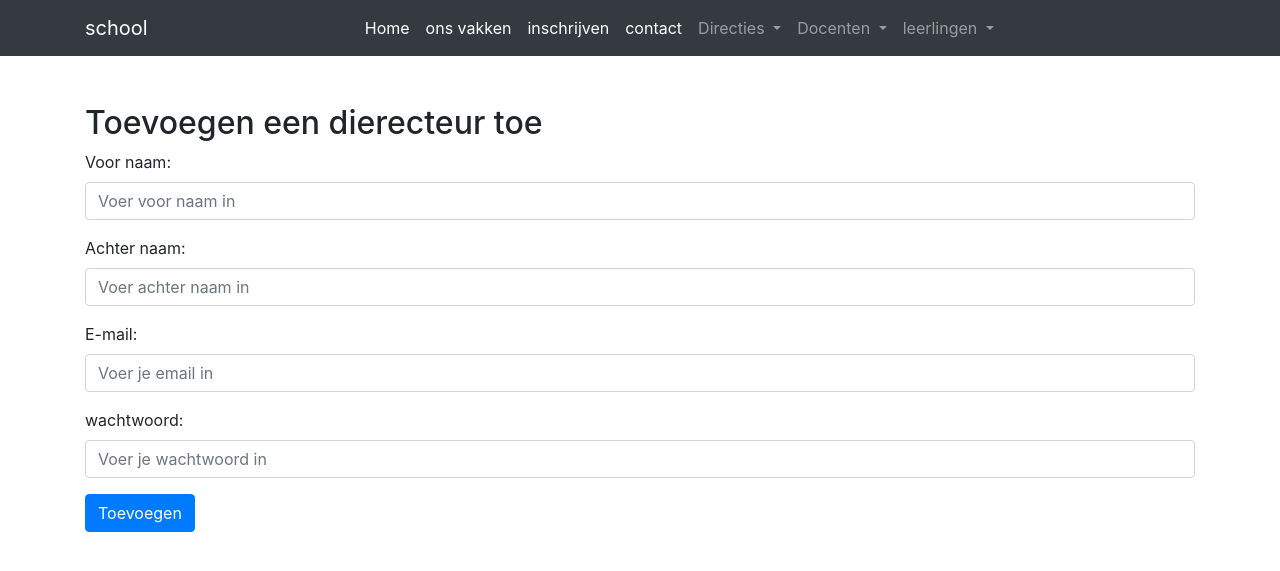
After one commit to osamamohti2002/project_php_school, a PHP site: page /directie/carete-directie.php in a window 1280 px wide. The commit adds this page. Shown: the top 571 px of the page. Run offline with PHP 8.4, Linux system fonts and the light colour scheme; some libraries are stand-ins or nearby versions.

Commit message:
carete - read - update directie

```diff
--- a/conn.php
+++ b/conn.php
@@ -8,7 +8,6 @@ $password = "";
 try{
 
 $database_conection = new PDO($dsn, $username, $password);
-echo 'je bent verbonden met database';
 
 }catch(PDOException $e){
     echo 'verbinden met database mislukt ' .  $e->getMessage();
--- /dev/null
+++ b/directie/carete-directie.php
@@ -0,0 +1,62 @@
+<!DOCTYPE html>
+<html lang="en">
+<head>
+    <meta charset="UTF-8">
+    <meta name="viewport" content="width=device-width, initial-scale=1.0">
+    <link rel="stylesheet" href="https://maxcdn.bootstrapcdn.com/bootstrap/4.5.2/css/bootstrap.min.css">
+    <title>Document</title>
+</head>
+<body>
+    <?php require_once 'navbar-directie.php';
+          include '../conn.php';
+       if(isset($_POST['sing_up'])){
+        $first_name = $_POST['first_name'];
+        $last_name = $_POST['last_name'];
+        $email = $_POST['email'];
+        $password = $_POST['password'];
+        $add_new_user = $database_conection->prepare("INSERT INTO dicrectie (first_name, last_name, email, password) VALUES
+        (:first_name, :last_naem, :email, :password)");
+        $add_new_user->bindParam(':first_name', $first_name);
+        $add_new_user->bindParam(':last_naem', $last_name);
+        $add_new_user->bindParam(':email', $email);
+        $add_new_user->bindParam(':password', $password);
+        $add_new_user->execute();
+
+        if($add_new_user){
+            echo "<div class='alert alert-success' role='alert'>
+            <strong>Success!</strong> User added successfully.
+            </div>";
+        }else{
+            echo "<div class='alert alert-danger' role='alert'>
+            <strong>Error!</strong> Something went wrong.
+            </div>";
+        }
+       }
+    ?>
+    <div class="container mt-5">
+  <h2>Toevoegen een dierecteur toe</h2>
+  <form method="post">
+    <div class="form-group">
+      <label>Voor naam:</label>
+      <input type="text" class="form-control" placeholder="Voer voor naam in" name="first_name" required>
+    </div>
+    <div class="form-group">
+      <label>Achter naam:</label>
+      <input type="text" class="form-control" placeholder="Voer achter naam in" name="last_name" required>
+    </div>
+    <div class="form-group">
+      <label>E-mail:</label>
+      <input type="email" class="form-control" placeholder="Voer je email in" name="email" required>
+    </div>
+    <div class="form-group">
+      <label>wachtwoord:</label>
+      <input type="password" class="form-control" placeholder="Voer je wachtwoord in" name="password" required>
+    </div>
+    <button type="submit" class="btn btn-primary" name="sing_up">Toevoegen</button>
+  </form>
+</div>
+
+
+
+</body>
+</html>
--- /dev/null
+++ b/directie/navbar-directie.php
@@ -0,0 +1,77 @@
+<!DOCTYPE html>
+<html lang="en">
+<head>
+  <meta charset="UTF-8">
+  <meta name="viewport" content="width=device-width, initial-scale=1.0">
+  <title>Bootstrap Navbar</title>
+  <link rel="stylesheet" href="https://maxcdn.bootstrapcdn.com/bootstrap/4.5.2/css/bootstrap.min.css">
+</head>
+<body>
+
+<nav class="navbar navbar-expand-lg navbar-dark bg-dark">
+  <div class="container">
+    <a class="navbar-brand" href="#">school</a>
+    <button class="navbar-toggler" type="button" data-toggle="collapse" data-target="#navbarSupportedContent" aria-controls="navbarSupportedContent" aria-expanded="false" aria-label="Toggle navigation">
+      <span class="navbar-toggler-icon"></span>
+    </button>
+
+    <div class="collapse navbar-collapse justify-content-center" id="navbarSupportedContent">
+      <ul class="navbar-nav">
+        <li class="nav-item active">
+          <a class="nav-link" href="../index.php">Home <span class="sr-only">(current)</span></a>
+        </li>
+        <li class="nav-item">
+          <a class="nav-link active" aria-current="page" href="../index.php">ons vakken</a>
+        </li>
+        <li class="nav-item">
+          <a class="nav-link active" aria-current="page" href="../index.php">inschrijven</a>
+        </li>
+        <li class="nav-item">
+        <a class="nav-link active" aria-current="page" href="../contact.php">contact</a>
+
+        </li>
+        <li class="nav-item dropdown">
+          <a class="nav-link dropdown-toggle" href="#" id="navbarDropdown" role="button" data-toggle="dropdown" aria-haspopup="true" aria-expanded="false">
+            Directies
+          </a>
+          <div class="dropdown-menu" aria-labelledby="navbarDropdown">
+            <a class="dropdown-item" href="carete-directie.php">Toevoegen</a>
+            <a class="dropdown-item" href="update-directie.php">Updaten</a>
+            <a class="dropdown-item" href="read-directie.php">Alle Directies</a>
+            <div class="dropdown-divider"></div>
+            <a class="dropdown-item" href="#">Verwijderen</a>
+          </div>
+        </li>
+        <li class="nav-item dropdown">
+          <a class="nav-link dropdown-toggle" href="#" id="navbarDropdown" role="button" data-toggle="dropdown" aria-haspopup="true" aria-expanded="false">
+            Docenten
+          </a>
+          <div class="dropdown-menu" aria-labelledby="navbarDropdown">
+            <a class="dropdown-item" href="#">Toevoegen</a>
+            <a class="dropdown-item" href="#">Updaten</a>
+            <a class="dropdown-item" href="#">Alle Directies</a>
+            <div class="dropdown-divider"></div>
+            <a class="dropdown-item" href="#">Verwijderen</a>
+          </div>
+          <li class="nav-item dropdown">
+          <a class="nav-link dropdown-toggle" href="#" id="navbarDropdown" role="button" data-toggle="dropdown" aria-haspopup="true" aria-expanded="false">
+            leerlingen
+          </a>
+          <div class="dropdown-menu" aria-labelledby="navbarDropdown">
+            <a class="dropdown-item" href="#">Toevoegen</a>
+            <a class="dropdown-item" href="#">Updaten</a>
+            <a class="dropdown-item" href="#">Alle Directies</a>
+            <div class="dropdown-divider"></div>
+            <a class="dropdown-item" href="#">Verwijderen</a>
+          </div>
+        </li>
+      </ul>
+    </div>
+  </div>
+</nav>
+
+<script src="https://code.jquery.com/jquery-3.5.1.slim.min.js"></script>
+<script src="https://cdn.jsdelivr.net/npm/@popperjs/core@2.5.4/dist/umd/popper.min.js"></script>
+<script src="https://maxcdn.bootstrapcdn.com/bootstrap/4.5.2/js/bootstrap.min.js"></script>
+</body>
+</html>
```
Also changed, not shown: directie/read-directie.php (added, +49 -0 lines), directie/update-directie.php (added, +46 -0 lines), login-directie.php (renamed from login.php, +5 -4 lines), login-docenten.php (added, +32 -0 lines), navbar.php (+8 -41 lines), docenten/docenten.php (added), leerlingen/leerlingen.php (added), login-leerlingen.php (added).
